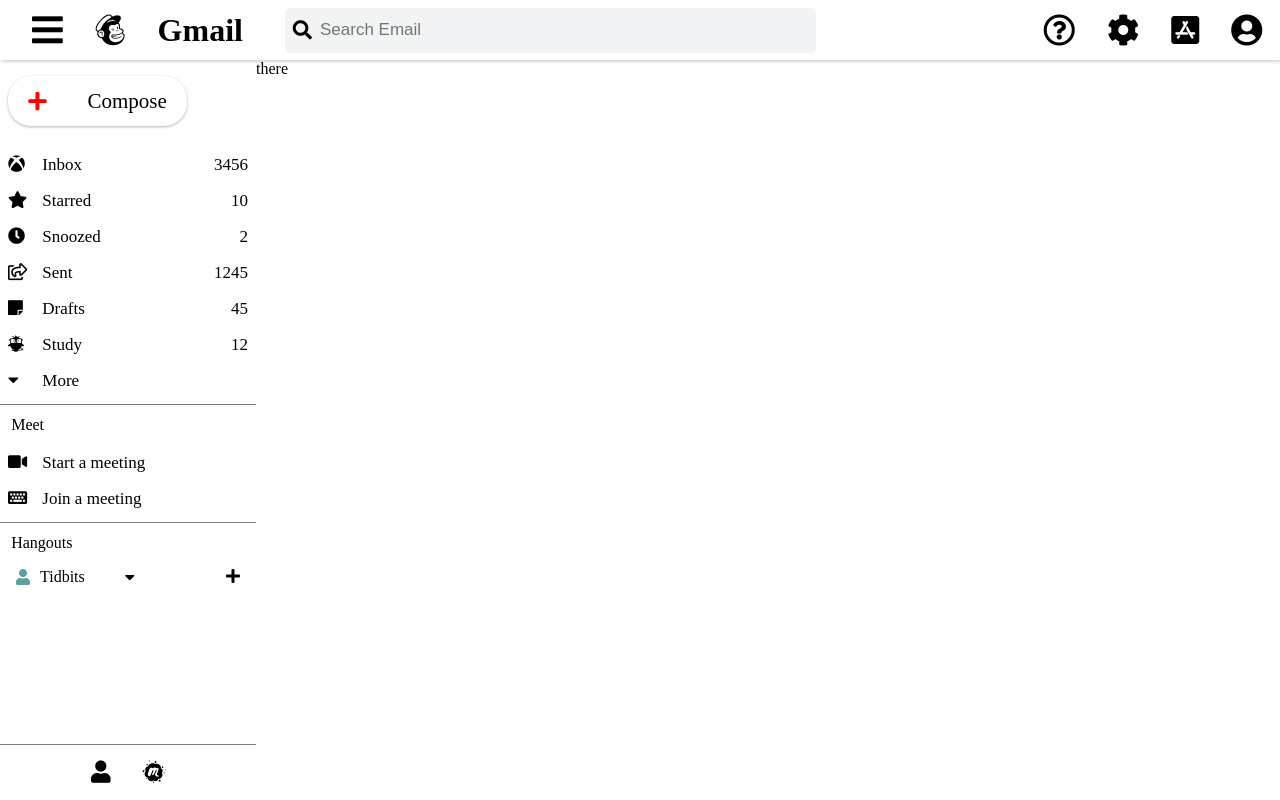
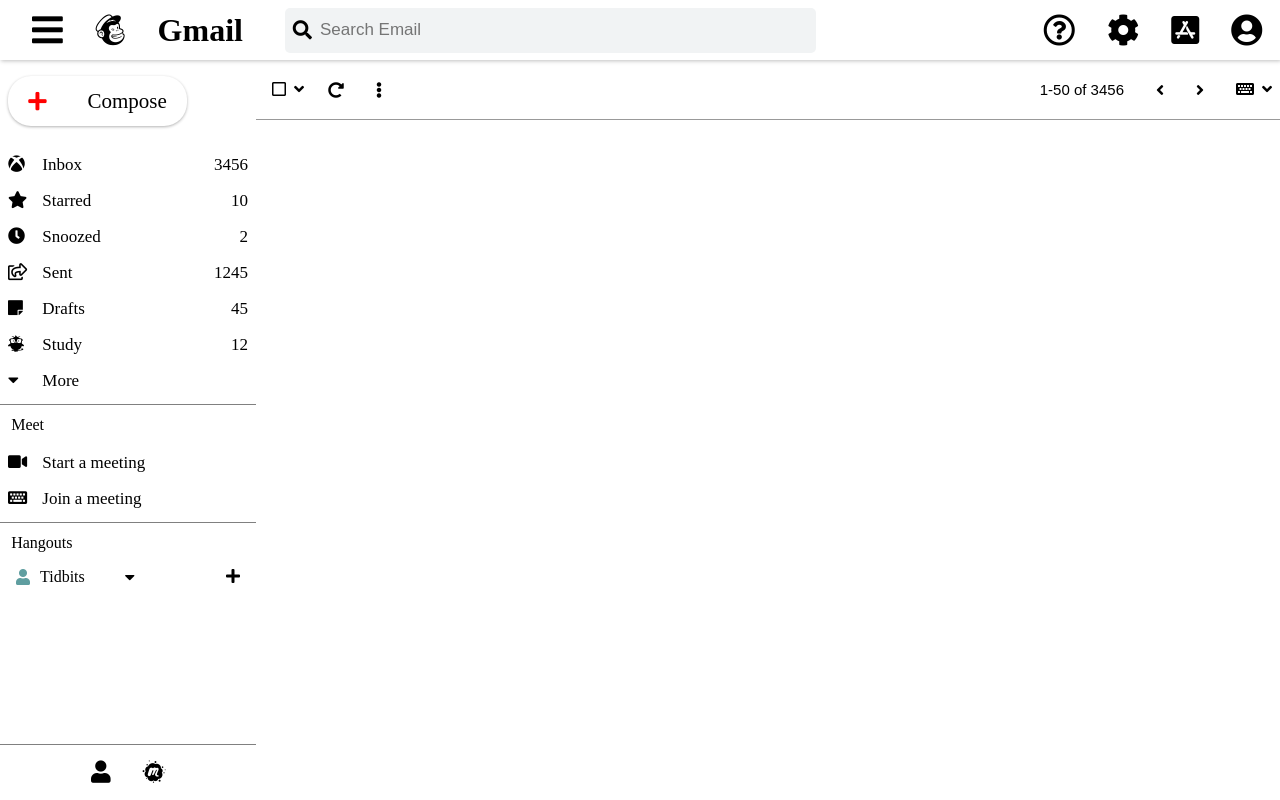
Before and after one commit to TidbitsJS/Gmail-Page, a React (Create React App) app: page / in a window 1280 px wide. Built offline with nearby package versions, Linux system fonts and the light colour scheme.

Commit message:
mail-head

```diff
--- a/src/container/Body/Mails/Mail.js
+++ b/src/container/Body/Mails/Mail.js
@@ -1,11 +1,12 @@
 import React, { Component } from "react";
 import "./mail.css";
+import MailHeader from "./layout/MailHeader";
 
 export class Mail extends Component {
   render() {
     return (
       <div className="mail-list">
-        <div>there</div>
+        <MailHeader />
       </div>
     );
   }
--- /dev/null
+++ b/src/container/Body/Mails/layout/MailHeader.js
@@ -0,0 +1,35 @@
+import React, { Component } from "react";
+
+export class MailHeader extends Component {
+  render() {
+    return (
+      <div className="mail-head">
+        <div className="mail-head-start">
+          <div>
+            <i className="far fa-square" style={{ marginLeft: "1rem" }}></i>
+            <i
+              className="fas fa-angle-down"
+              style={{ margin: " 0 0.5rem" }}
+            ></i>
+          </div>
+          <i className="fas fa-redo-alt" style={{ margin: " 0 1rem" }}></i>
+          <i className="fas fa-ellipsis-v" style={{ margin: " 0 1rem" }}></i>
+        </div>
+        <div className="mail-head-end">
+          <button>1-50 of 3456</button>
+          <i className="fas fa-angle-left" style={{ margin: " 0 1rem" }}></i>
+          <i className="fas fa-angle-right" style={{ margin: " 0 1rem" }}></i>
+          <div>
+            <i className="fas fa-keyboard" style={{ marginLeft: " 1rem" }}></i>
+            <i
+              className="fas fa-angle-down"
+              style={{ margin: " 0 0.5rem" }}
+            ></i>
+          </div>
+        </div>
+      </div>
+    );
+  }
+}
+
+export default MailHeader;
--- a/src/container/Body/Mails/mail.css
+++ b/src/container/Body/Mails/mail.css
@@ -2,3 +2,40 @@
   flex: 4;
   height: 100%;
 }
+
+.mail-head {
+  width: 100%;
+  height: 60px;
+
+  display: flex;
+  justify-content: space-between;
+  align-items: center;
+
+  border-bottom: 1px solid rgba(0, 0, 0, 0.4);
+}
+
+.mail-head-start {
+  display: flex;
+  justify-content: flex-start;
+  align-items: center;
+}
+
+.mail-head-end {
+  display: flex;
+  justify-content: flex-end;
+  align-items: center;
+}
+
+.mail-head-end button {
+  padding: 0.6rem 1rem;
+  font-size: 15px;
+
+  border: none;
+  outline: none;
+  background-color: transparent;
+  border-radius: 5px;
+}
+
+.mail-head-end button:hover {
+  background-color: #dadada;
+}
```
